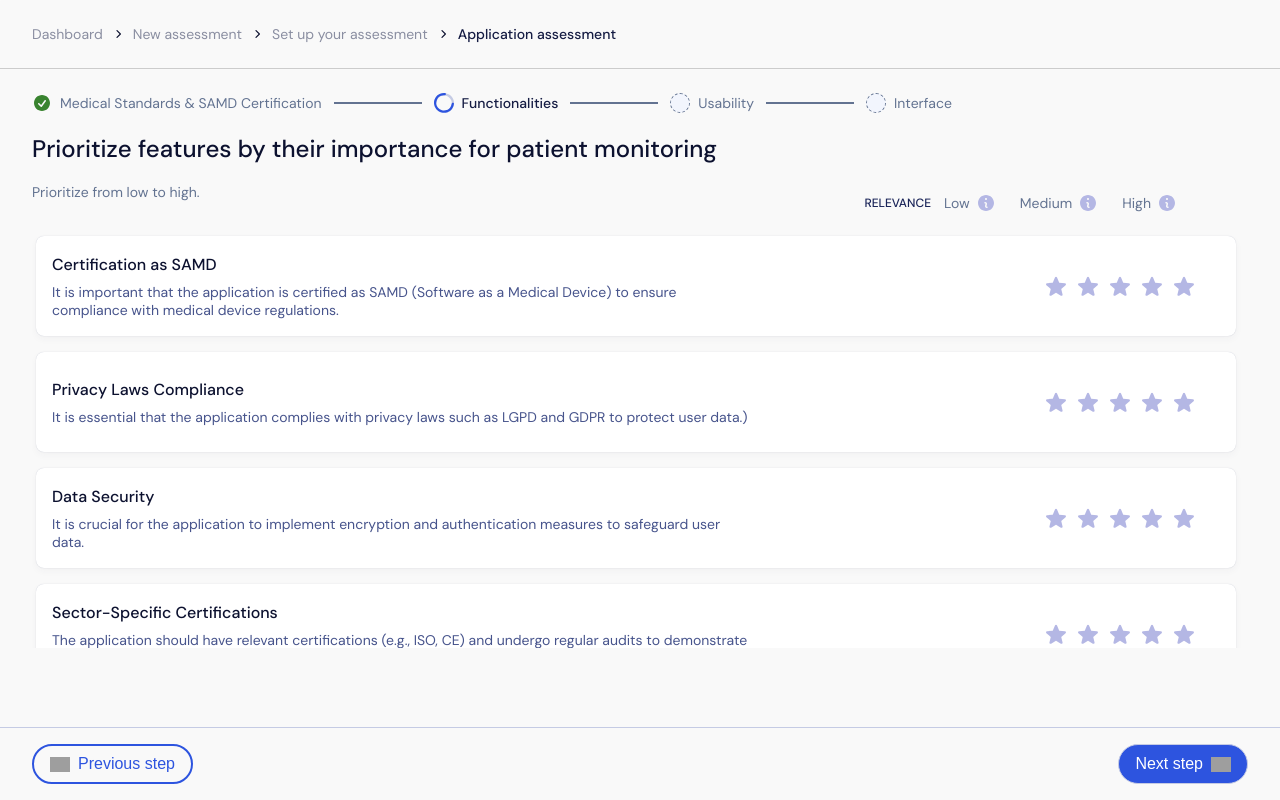
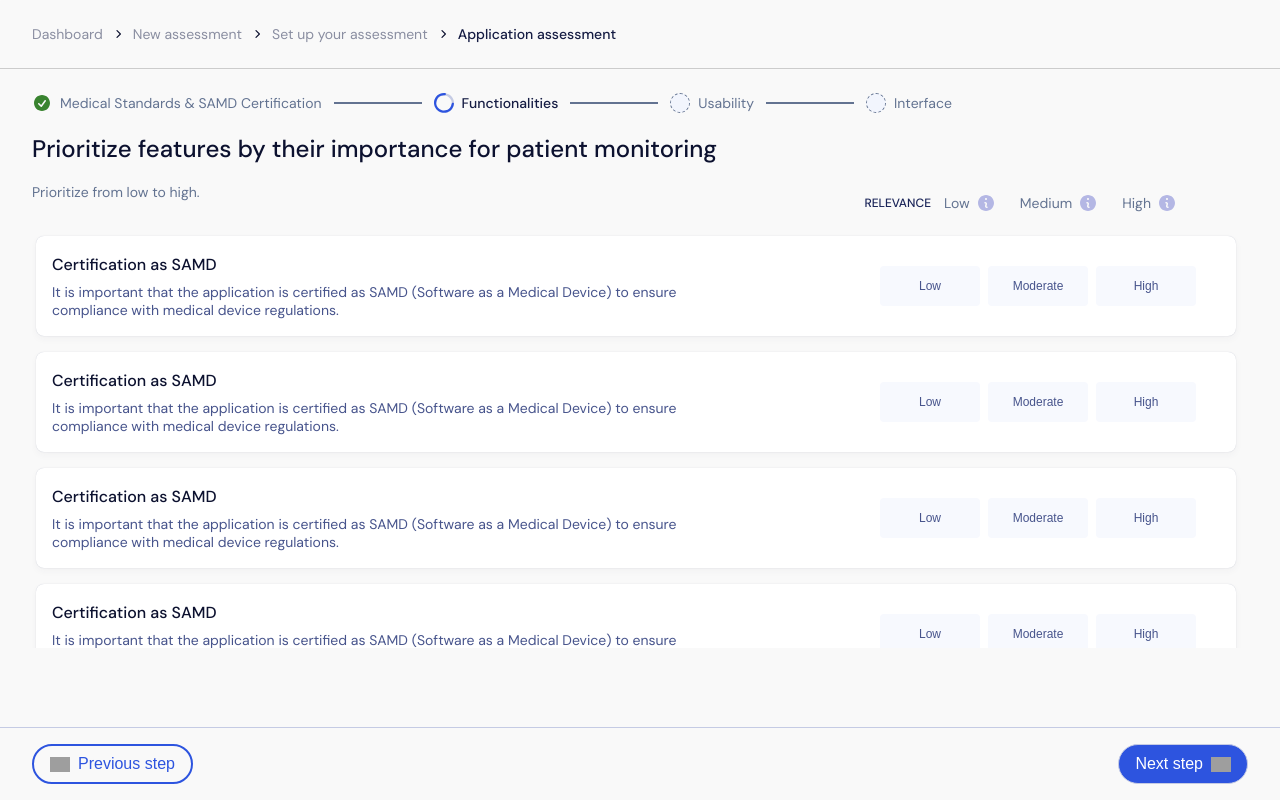
Before and after one commit to CommunityHTA/Community-HTA, a plain HTML site: page functionalities.html in a window 1280 px wide. Drawn offline with Linux system fonts and the light colour scheme; grey boxes are pictures that could not be loaded.

Commit message:
functionalities

```diff
--- a/functionalities.css
+++ b/functionalities.css
@@ -359,7 +359,7 @@ body {
 .topic-text {
   align-self: stretch;
   display: flex;
-  min-width: 240px;
+  width: 140px;
   margin-top: auto;
   margin-bottom: auto;
   flex-direction: column;
@@ -391,69 +391,43 @@ body {
   }
 }
 
-.topic-rating {
-  align-self: stretch;
-  display: flex;
-  margin-top: auto;
-  margin-bottom: auto;
-  align-items: center;
-  gap: 8px;
-  justify-content: start;
+.rating-button {
+    height: 40px;
+    min-width: 100px;
+    border-radius: 4px;
+    padding: 0 10px;
+    font-size: 12px;
+    text-align: center;
+    display: flex;
+    align-items: center;
+    justify-content: center;
+    border: 0px;
+    color: #47548C;
+    background-color: #F7F9FE;
 }
 
-.star-rating {
-  aspect-ratio: 1;
-  object-fit: contain;
-  object-position: center;
-  width: 24px;
-  align-self: stretch;
-  margin-top: auto;
-  margin-bottom: auto;
-  flex-shrink: 0;
+.topic-rating {
+    margin-left: auto;
+    display: flex;
+    gap: 8px;
 }
 
-.star-group {
-  align-self: stretch;
-  display: flex;
-  margin-top: auto;
-  margin-bottom: auto;
-  align-items: center;
-  gap: 8px;
-  justify-content: start;
+.rating-button.low.selected {
+    border: 1px solid #004f92;
+    color: #004f92;
+    background-color: #EAEEFC;
 }
 
-.star {
-  aspect-ratio: 1;
-  object-fit: contain;
-  object-position: center;
-  width: 24px;
-  align-self: stretch;
-  margin-top: auto;
-  margin-bottom: auto;
-  flex-shrink: 0;
-  filter: invert(87%) sepia(17%) saturate(605%) hue-rotate(194deg) brightness(96%) contrast(86%);
-  transition: filter 0.3s, fill 0.3s;
-  cursor: pointer;
+.rating-button.moderate.selected {
+   border: 1px solid #924f00;
+    color: #924f00;
+    background-color: #FFF4CC;
 }
 
-.str {
-  aspect-ratio: 1;
-  object-fit: contain;
-  object-position: center;
-  width: 24px;
-  align-self: stretch;
-  margin-top: auto;
-  margin-bottom: auto;
-  flex-shrink: 0;
-  filter: invert(87%) sepia(17%) saturate(605%) hue-rotate(194deg) brightness(96%) contrast(86%);
-}
-
-.star.hovered {
-  filter: invert(45%) sepia(13%) saturate(932%) hue-rotate(181deg) brightness(94%) contrast(87%);
-}
-
-.star.selected {
-  filter: invert(57%) sepia(100%) saturate(623%) hue-rotate(358deg) brightness(100%) contrast(104%);
+.rating-button.high.selected {
+    border: 1px solid #94101D;
+    color: #94101D;
+    background-color: #FFEEEB;
 }
 
 .bottom-spacer {
--- a/functionalities.html
+++ b/functionalities.html
@@ -127,196 +127,98 @@
                 </p>
               </div>
               <div class="topic-rating">
-               <img
-                  src="icons/general/star.svg"
-                  class="star"
-                  alt="Star"
-                />
-                <div class="star-group">
-                  <img
-                  src="icons/general/star.svg"
-                  class="star"
-                  alt="Star"
-                />
-                  <img
-                  src="icons/general/star.svg"
-                  class="star"
-                  alt="Star"
-                />
-                  <img
-                  src="icons/general/star.svg"
-                  class="star"
-                  alt="Star"
-                />
-                  <img
-                  src="icons/general/star.svg"
-                  class="star"
-                  alt="Star"
-                />
-                </div>
+                  <button class="rating-button low">Low</button>
+                  <button class="rating-button moderate">Moderate</button>
+                  <button class="rating-button high">High</button>
               </div>
             </div>
           </article>
           <article class="topic-card">
             <div class="topic-content">
               <div class="topic-text">
-                <h3 class="topic-title">Privacy Laws Compliance</h3>
+                <h3 class="topic-title">Certification as SAMD</h3>
                 <p class="topic-description">
-                  It is essential that the application complies with privacy laws
-                  such as LGPD and GDPR to protect user data.)
+                  It is important that the application is certified as SAMD
+                  (Software as a Medical Device) to ensure compliance with medical
+                  device regulations.
                 </p>
               </div>
               <div class="topic-rating">
-                <img
-                  src="icons/general/star.svg"
-                  class="star"
-                  alt="Star"
-                />
-                <div class="star-group">
-                 <img
-                  src="icons/general/star.svg"
-                  class="star"
-                  alt="Star"
-                />
-                 <img
-                  src="icons/general/star.svg"
-                  class="star"
-                  alt="Star"
-                />
-                 <img
-                  src="icons/general/star.svg"
-                  class="star"
-                  alt="Star"
-                />
-                 <img
-                  src="icons/general/star.svg"
-                  class="star"
-                  alt="Star"
-                />
-                </div>
+                  <button class="rating-button low">Low</button>
+                  <button class="rating-button moderate">Moderate</button>
+                  <button class="rating-button high">High</button>
               </div>
             </div>
           </article>
           <article class="topic-card">
             <div class="topic-content">
               <div class="topic-text">
-                <h3 class="topic-title">Data Security</h3>
+                <h3 class="topic-title">Certification as SAMD</h3>
                 <p class="topic-description">
-                  It is crucial for the application to implement encryption and
-                  authentication measures to safeguard user data.
+                  It is important that the application is certified as SAMD
+                  (Software as a Medical Device) to ensure compliance with medical
+                  device regulations.
                 </p>
               </div>
               <div class="topic-rating">
-                <img
-                  src="icons/general/star.svg"
-                  class="star"
-                  alt="Star"
-                />
-                <div class="star-group">
-                  <img
-                  src="icons/general/star.svg"
-                  class="star"
-                  alt="Star"
-                />
-                  <img
-                  src="icons/general/star.svg"
-                  class="star"
-                  alt="Star"
-                />
-                  <img
-                  src="icons/general/star.svg"
-                  class="star"
-                  alt="Star"
-                />
-                  <img
-                  src="icons/general/star.svg"
-                  class="star"
-                  alt="Star"
-                />
-                </div>
+                  <button class="rating-button low">Low</button>
+                  <button class="rating-button moderate">Moderate</button>
+                  <button class="rating-button high">High</button>
               </div>
             </div>
           </article>
           <article class="topic-card">
             <div class="topic-content">
               <div class="topic-text">
-                <h3 class="topic-title">Sector-Specific Certifications</h3>
+                <h3 class="topic-title">Certification as SAMD</h3>
                 <p class="topic-description">
-                  The application should have relevant certifications (e.g., ISO,
-                  CE) and undergo regular audits to demonstrate compliance.
+                  It is important that the application is certified as SAMD
+                  (Software as a Medical Device) to ensure compliance with medical
+                  device regulations.
                 </p>
               </div>
               <div class="topic-rating">
-                <img
-                  src="icons/general/star.svg"
-                  class="star"
-                  alt="Star"
-                />
-                <div class="star-group">
-                  <img
-                  src="icons/general/star.svg"
-                  class="star"
-                  alt="Star"
-                />
-                  <img
-                  src="icons/general/star.svg"
-                  class="star"
-                  alt="Star"
-                />
-                  <img
-                  src="icons/general/star.svg"
-                  class="star"
-                  alt="Star"
-                />
-                  <img
-                  src="icons/general/star.svg"
-                  class="star"
-                  alt="Star"
-                />
-                </div>
+                  <button class="rating-button low">Low</button>
+                  <button class="rating-button moderate">Moderate</button>
+                  <button class="rating-button high">High</button>
               </div>
             </div>
           </article>
           <article class="topic-card">
             <div class="topic-content">
               <div class="topic-text">
-                <h3 class="topic-title">Transparency and Ethics</h3>
+                <h3 class="topic-title">Certification as SAMD</h3>
                 <p class="topic-description">
-                  The application must clearly communicate with users about their
-                  rights and terms of service, ensuring ethical data handling
+                  It is important that the application is certified as SAMD
+                  (Software as a Medical Device) to ensure compliance with medical
+                  device regulations.
                 </p>
               </div>
               <div class="topic-rating">
-                <img
-                  src="icons/general/star.svg"
-                  class="star"
-                  alt="Star"
-                />
-                <div class="star-group">
-                  <img
-                    src="icons/general/star.svg"
-                    class="star"
-                    alt="Star"
-                  />
-                  <img
-                    src="icons/general/star.svg"
-                    class="star"
-                    alt="Star"
-                  />
-                  <img
-                    src="icons/general/star.svg"
-                    class="star"
-                    alt="Star"
-                  />
-                  <img
-                    src="icons/general/star.svg"
-                    class="star"
-                    alt="Star"
-                  />
-                </div>
+                  <button class="rating-button low">Low</button>
+                  <button class="rating-button moderate">Moderate</button>
+                  <button class="rating-button high">High</button>
               </div>
             </div>
           </article>
+          <article class="topic-card">
+            <div class="topic-content">
+              <div class="topic-text">
+                <h3 class="topic-title">Certification as SAMD</h3>
+                <p class="topic-description">
+                  It is important that the application is certified as SAMD
+                  (Software as a Medical Device) to ensure compliance with medical
+                  device regulations.
+                </p>
+              </div>
+              <div class="topic-rating">
+                  <button class="rating-button low">Low</button>
+                  <button class="rating-button moderate">Moderate</button>
+                  <button class="rating-button high">High</button>
+              </div>
+            </div>
+          </article>
+
         </div>
         <div class="bottom-spacer"></div>
       </section>
@@ -363,5 +265,23 @@
         }
     });
 });
+
+    document.addEventListener("DOMContentLoaded", function () {
+    const topicCards = document.querySelectorAll(".topic-card");
+
+    topicCards.forEach(card => {
+        const buttons = card.querySelectorAll(".rating-button");
+
+        buttons.forEach(button => {
+            button.addEventListener("click", function () {
+                // Remove a seleção de outros botões no mesmo card
+                buttons.forEach(btn => btn.classList.remove("selected"));
+
+                // Adiciona a classe 'selected' ao botão clicado
+                this.classList.add("selected");
+            });
+        });
+    });
+});
   </script>
 </html>
```
